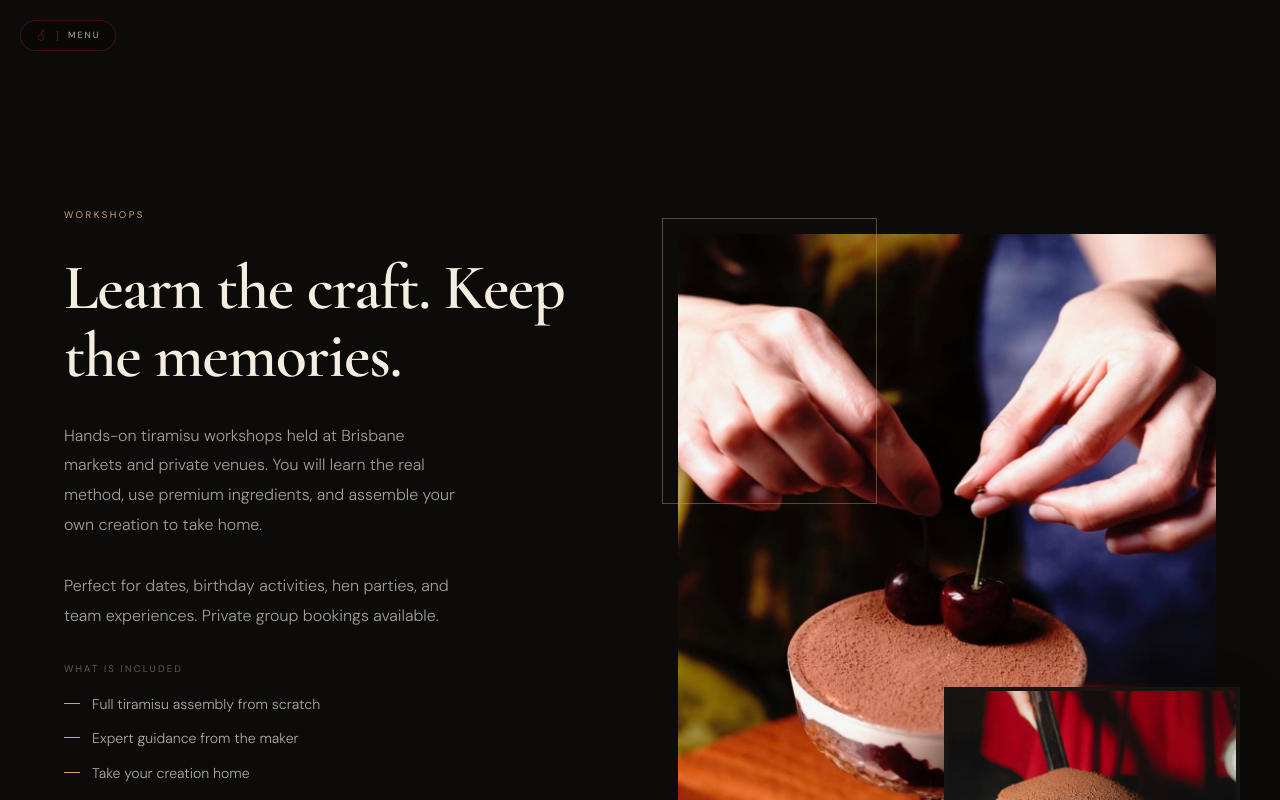
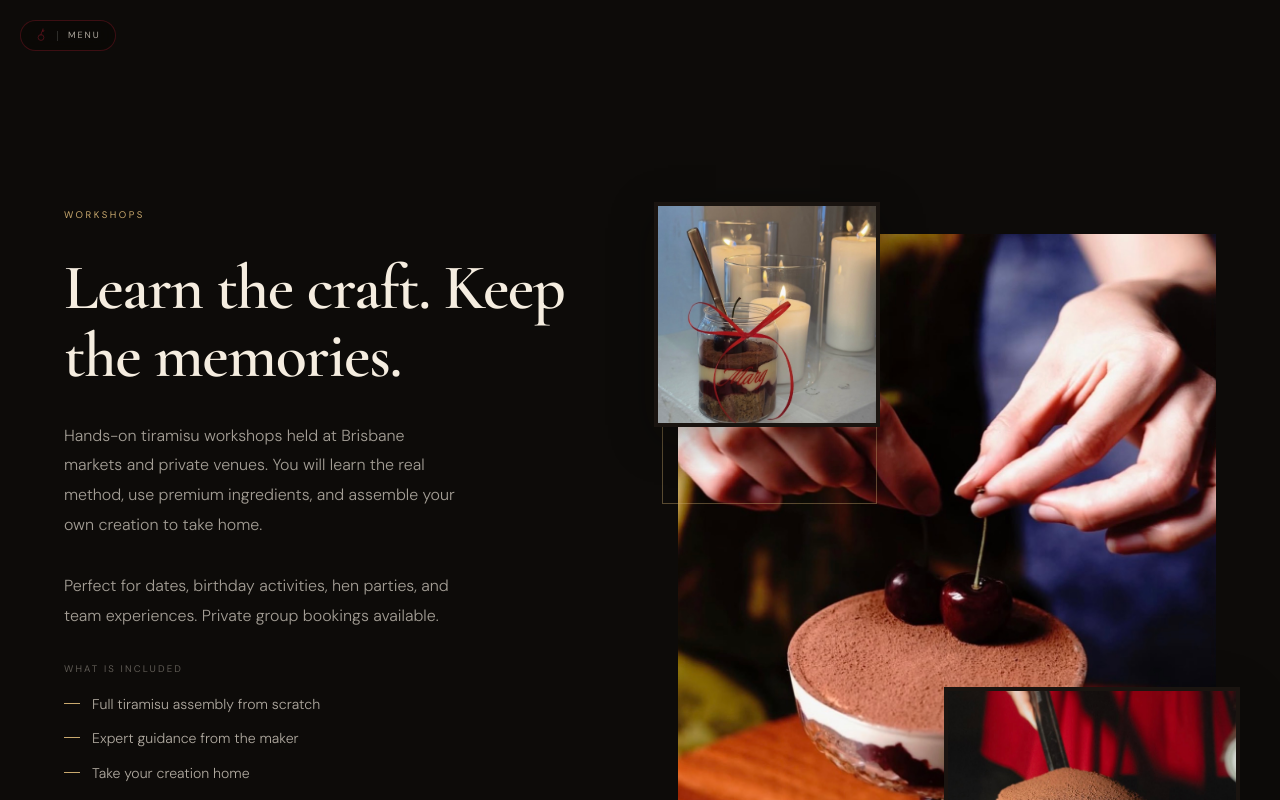
Before and after one commit to Wissko/pickmeup-affair-v2, a Next.js app: page /workshops in a window 1280 px wide. Shown: the top 800 px of the page. Built offline with nearby package versions, Linux system fonts and the light colour scheme.

Commit message:
fix: add floating top-left image on workshops page

```diff
--- a/components/Workshops.tsx
+++ b/components/Workshops.tsx
@@ -209,7 +209,7 @@ export default function Workshops({ standalone = false }: { standalone?: boolean
               />
             </div>
 
-            {/* Floating second image */}
+            {/* Floating image — bottom right */}
             <div
               style={{
                 position: 'absolute',
@@ -225,6 +225,29 @@ export default function Workshops({ standalone = false }: { standalone?: boolean
               <Image
                 src="/images/spoon.jpg"
                 alt="Tiramisu slice on a spoon"
+                fill
+                unoptimized
+                style={{ objectFit: 'cover' }}
+              />
+            </div>
+
+            {/* Floating image — top left */}
+            <div
+              style={{
+                position: 'absolute',
+                top: '-2rem',
+                left: '-1.5rem',
+                width: '42%',
+                aspectRatio: '1/1',
+                overflow: 'hidden',
+                border: '4px solid #1a1410',
+                boxShadow: '0 12px 40px rgba(10,8,6,0.35)',
+                zIndex: 2,
+              }}
+            >
+              <Image
+                src="/images/custom.jpg"
+                alt="Custom tiramisu creation"
                 fill
                 unoptimized
                 style={{ objectFit: 'cover' }}
```
